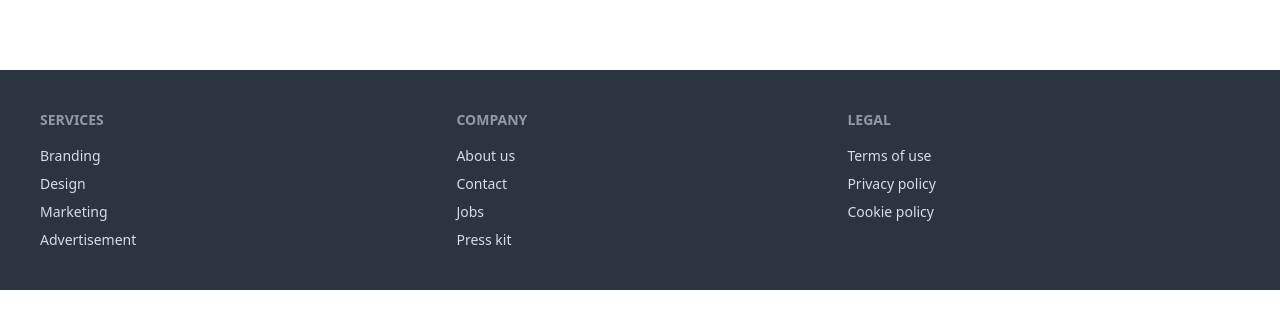
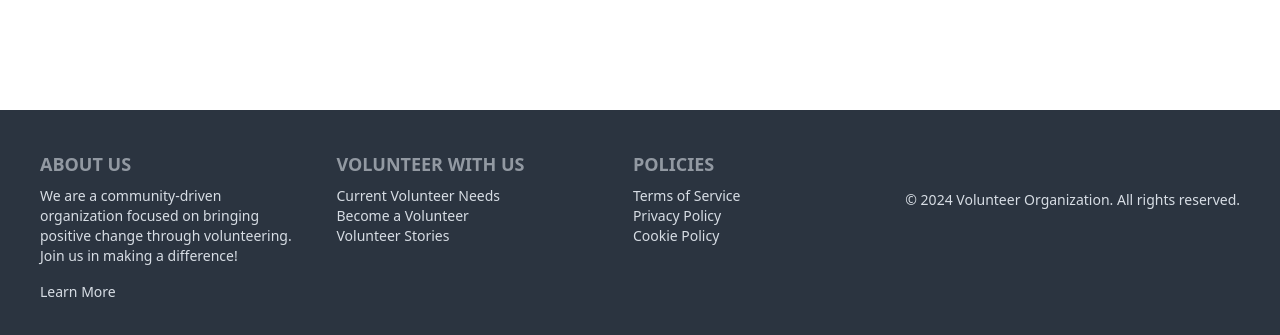
Before and after one commit to alaminislamrahat/volunteer-new-client, a React (Vite) app: page / in a window 1280 px wide. Shown: the part 2206-2541 px from the top of the page. Before the commit the page ends 2496 px from the top, so only its background shows below. Built offline with nearby package versions, Linux system fonts and the light colour scheme; no server answers.

Commit message:
footer change

```diff
--- a/src/Components/SectionTItle/SectionTitle.jsx
+++ b/src/Components/SectionTItle/SectionTitle.jsx
@@ -6,7 +6,7 @@ const SectionTitle = ({ title, subTitle }) => {
             {/* Title */}
             <h2 className="text-4xl sm:text-5xl md:text-6xl font-extrabold text-transparent bg-clip-text bg-gradient-to-r from-pink-500 via-purple-600 to-blue-500 mb-4 relative inline-block">
                 {/* Glowing neon text */}
-                <span className="text-shadow-neon uppercase"> [ {title} ]</span>
+                <span className="text-shadow-neon uppercase">  {title} </span>
 
                 {/* Glowing underline animation */}
                 <span className="absolute -bottom-2 left-0 right-0 h-1 bg-gradient-to-r from-cyan-500 via-purple-400 to-pink-500 transform scale-x-0 origin-left transition-all duration-500 ease-out group-hover:scale-x-100"></span>
--- a/src/Shared/Footer/Footer.jsx
+++ b/src/Shared/Footer/Footer.jsx
@@ -1,28 +1,40 @@
-
-
 const Footer = () => {
     return (
-        <footer className="footer bg-neutral text-neutral-content p-10">
-            <nav>
-                <h6 className="footer-title">Services</h6>
-                <a className="link link-hover">Branding</a>
-                <a className="link link-hover">Design</a>
-                <a className="link link-hover">Marketing</a>
-                <a className="link link-hover">Advertisement</a>
-            </nav>
-            <nav>
-                <h6 className="footer-title">Company</h6>
-                <a className="link link-hover">About us</a>
-                <a className="link link-hover">Contact</a>
-                <a className="link link-hover">Jobs</a>
-                <a className="link link-hover">Press kit</a>
-            </nav>
-            <nav>
-                <h6 className="footer-title">Legal</h6>
-                <a className="link link-hover">Terms of use</a>
-                <a className="link link-hover">Privacy policy</a>
-                <a className="link link-hover">Cookie policy</a>
-            </nav>
+        <footer className="footer bg-neutral text-neutral-content p-10 mt-10">
+            <div className="grid grid-cols-1 sm:grid-cols-2 lg:grid-cols-3 gap-10">
+                {/* About the Organization */}
+                <div>
+                    <h6 className="footer-title text-lg">About Us</h6>
+                    <p className="text-sm mb-4">
+                        We are a community-driven organization focused on bringing positive change through volunteering. Join us in making a difference!
+                    </p>
+                    <a href="/about" className="link link-hover text-sm">Learn More</a>
+                </div>
+
+                {/* Volunteer Opportunities */}
+                <div>
+                    <h6 className="footer-title text-lg">Volunteer With Us</h6>
+                    <ul>
+                        <li><a href="/volunteer" className="link link-hover text-sm">Current Volunteer Needs</a></li>
+                        <li><a href="/apply" className="link link-hover text-sm">Become a Volunteer</a></li>
+                        <li><a href="/testimonials" className="link link-hover text-sm">Volunteer Stories</a></li>
+                    </ul>
+                </div>
+
+                {/* Legal & Policies */}
+                <div>
+                    <h6 className="footer-title text-lg">Policies</h6>
+                    <ul>
+                        <li><a href="/terms" className="link link-hover text-sm">Terms of Service</a></li>
+                        <li><a href="/privacy" className="link link-hover text-sm">Privacy Policy</a></li>
+                        <li><a href="/cookies" className="link link-hover text-sm">Cookie Policy</a></li>
+                    </ul>
+                </div>
+            </div>
+
+            <div className="text-center mt-10">
+                <p className="text-sm">&copy; 2024 Volunteer Organization. All rights reserved.</p>
+            </div>
         </footer>
     );
 };
--- a/src/pages/AllVolunteerNeeds/AllVolunteerNeeds.jsx
+++ b/src/pages/AllVolunteerNeeds/AllVolunteerNeeds.jsx
@@ -39,7 +39,9 @@ const AllVolunteerNeeds = () => {
     return (
         <div className="mb-10">
             <form onSubmit={handleSearch}>
-                <div className='flex items-center gap-6 justify-end p-1 overflow-hidden  rounded-lg mt-3'>
+                <div className='flex flex-col md:flex-row items-center gap-6 justify-end p-1 overflow-hidden  rounded-lg mt-3'>
+
+                    <div className="flex gap-6">
 
                     <button
                         onClick={() => setFormate('card')}
@@ -47,6 +49,9 @@ const AllVolunteerNeeds = () => {
                     <button
                         onClick={() => setFormate('table')}
                     ><MdFormatAlignJustify size={30} /></button>
+                    </div>
+
+                    <div className="flex">
                         <input
                             onChange={e => setSearchText(e.target.value)}
                             className='px-6 py-2 text-gray-700 placeholder-gray-500 bg-white  border focus:placeholder-transparent'
@@ -59,6 +64,7 @@ const AllVolunteerNeeds = () => {
                         <button className='px-1 md:px-4 py-3 text-sm font-medium tracking-wider text-gray-100 uppercase bg-gradient-to-r from-cyan-500 via-purple-400 to-pink-500 rounded-md hover:bg-gray-600'>
                             Search
                         </button>
+                    </div>
                 </div>
             </form>
 
```
Lines whose indentation alone changed are shown as unchanged.
